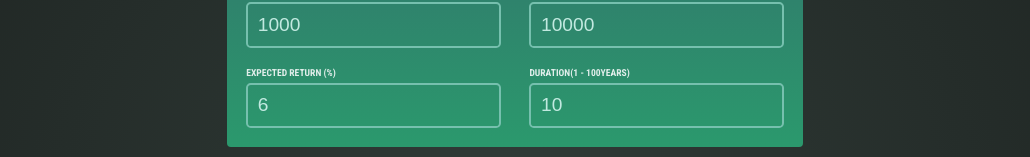
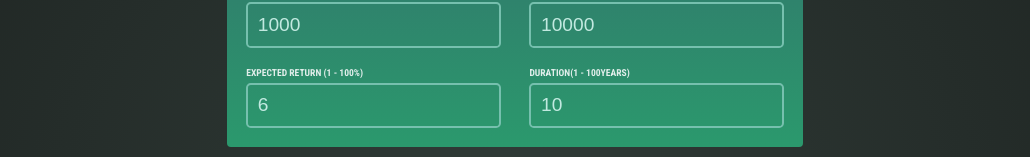
Before and after one commit to avi-codesmith/ReactInvestmentCalculator, a React (Create React App) app: page / in a window 1280 px wide. Shown: the part 304-461 px from the top of the page, without its empty margins (125-1155 px from the left). Built offline with nearby package versions, Linux system fonts and the light colour scheme.

Commit message:
Minor changes

```diff
--- a/src/component/userInput.jsx
+++ b/src/component/userInput.jsx
@@ -28,7 +28,7 @@ export default function UserInput({ userInput, onChangeFunc }) {
 
       <div className="input-group">
         <div>
-          <label>expected return (%)</label>
+          <label>expected return (1 - 100%)</label>
           <input
             type="number"
             required
```
